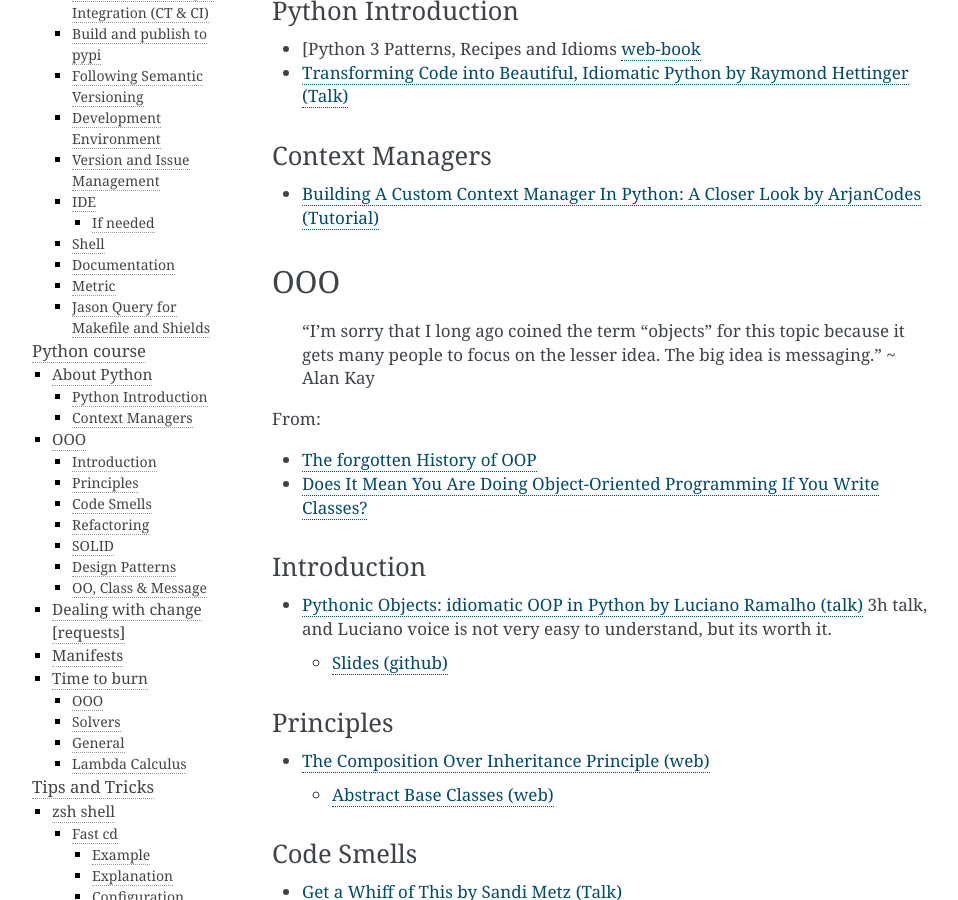
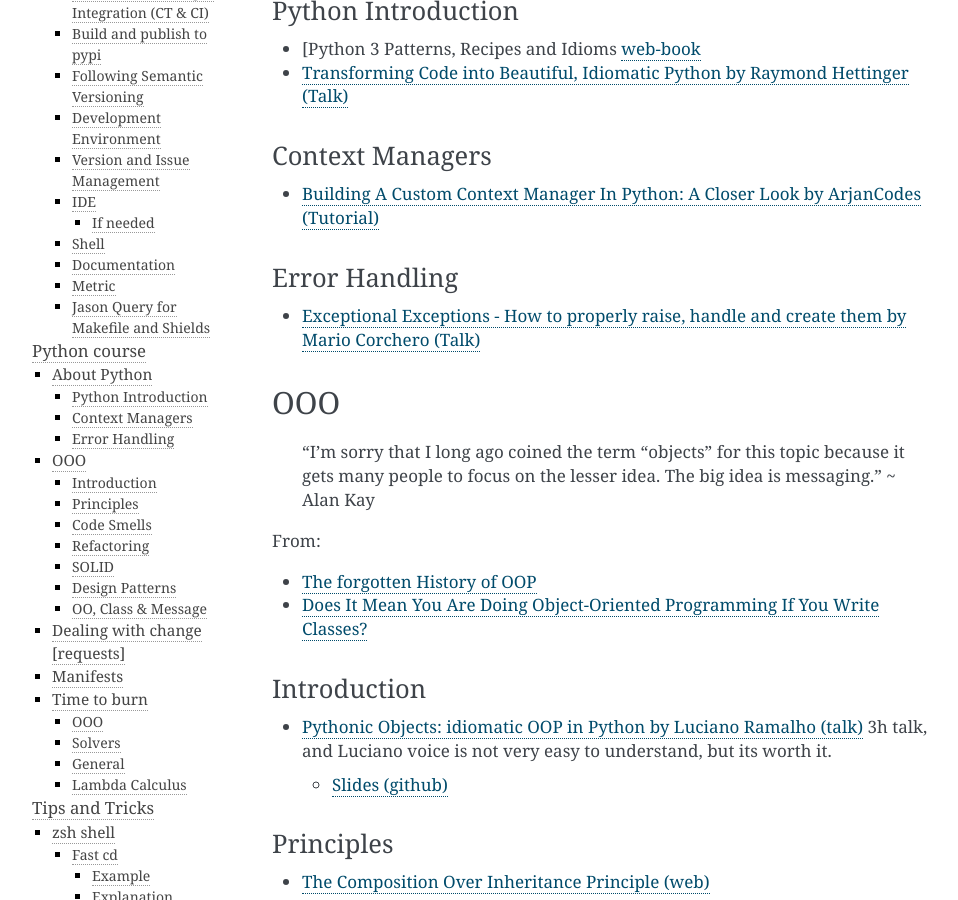
Before and after one commit to cruisen/cli-calc, a Sphinx documentation site: the page built from docs/extras/teaching.md, in a window 1280 px wide and 900 px high, scrolled down 387 px. Shown: the whole window, without its empty margins (148-1106 px from the left). Built offline with Sphinx 7.4.7, drawn with Linux system fonts in a browser that asks for light colours.

Commit message:
adds Exceptions

```diff
--- a/docs/extras/teaching.md
+++ b/docs/extras/teaching.md
@@ -14,6 +14,9 @@ All this will move into a sister project to actually teach this approach. See [A
 
 ### Context Managers
 * [Building A Custom Context Manager In Python: A Closer Look by ArjanCodes (Tutorial)](https://www.youtube.com/watch?v=14z_Tf3p2Mw)
+
+### Error Handling
+* [Exceptional Exceptions - How to properly raise, handle and create them by Mario Corchero (Talk)](https://www.youtube.com/watch?v=V2fGAv2R5j8)
 
 ## OOO
 
```
